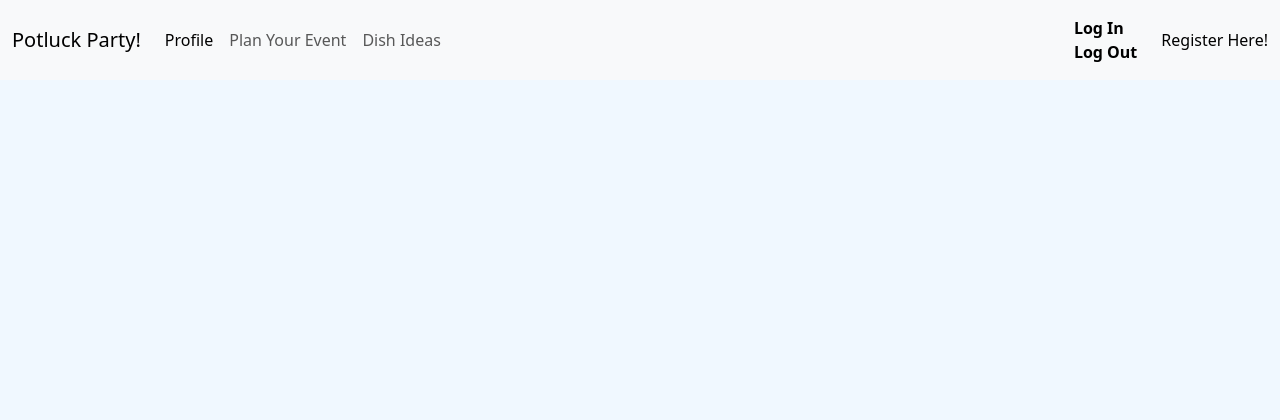
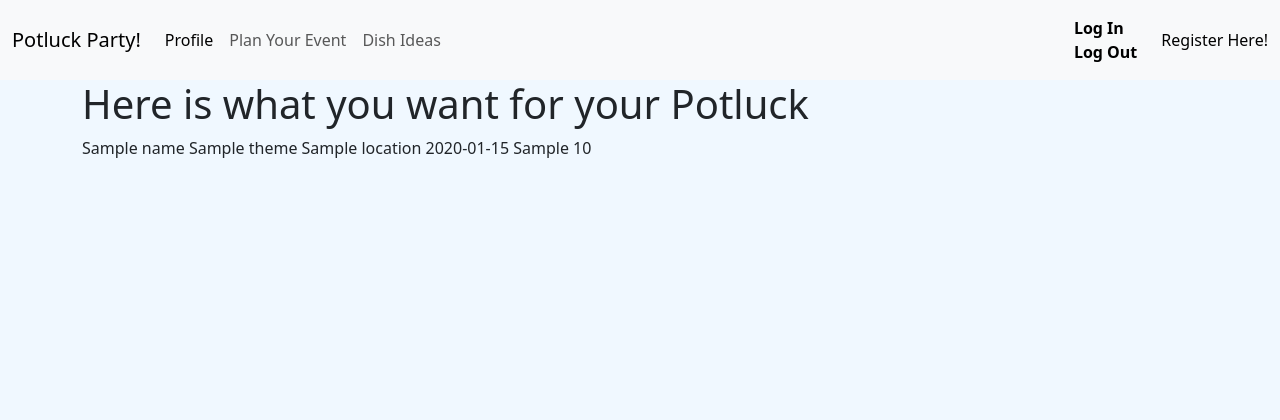
Before and after one commit to LeelooDawn/Final-Project, a Flask app: template templates/newevent.html in a window 1280 px wide. Shown: the top 420 px of the page. Run offline with Flask 3, Linux system fonts and the light colour scheme; the template is opened without the code that fills it: most values are stand-ins (such as "Sample title", 1, 10 or a date in 2020).

Commit message:
updating events function

```diff
--- a/app.py
+++ b/app.py
@@ -130,28 +130,53 @@ def register():
 @login_required
 def events():
 # USER CREATES EVENT BY ENTERING INFORMATION INTO EVENT TABLE
+    #create host id for the user
     host_id = session.get("user_id")
+    #create connection to database
+    con = sqlite.connect(db)
+    cur = con.cursor()
 
     if request.method == "POST":
+        #get all information from form
         event_title = request.form.get("eventtitle")
         event_theme = request.form.get("eventtheme")
         datetime = request.form.get("datetime")
         event_location = request.form.get("eventlocation")
+        dish_type = request.form.get("dish_type")
+        amount_of_type = request.form.get("amount_of_type")
         #make sure no fields are left black
         error = "All fields are required"
-        if not all(event_title, event_theme, datetime, event_location):
+        if not all(event_title, event_theme, datetime, event_location, dish_type,):
             return render_template ("error.html", error=error)
-        #add event to database
-        with sqlite3.connect(db) as con:
-            cur = con.cursor()
-            data = cur.execute("INSERT INTO events (event_name, event_date_time, event_location, event_theme, host_id) VALUES (?,?,?,?,?)", (event_title, datetime, event_location, event_theme, host_id))
-            con.commit()
-        #user chooses how many dishes needed for event
+        #begin adding event to database
+        cur.execute("BEGIN")
+        #add event time, location, title
+        new_event = cur.execute("INSERT INTO events (event_name, event_date_time, event_location, event_theme, host_id) VALUES (?,?,?,?,?)", (event_title, datetime, event_location, event_theme, host_id))
+        #get created event primary id
+        event_id = cur.lastrowid
+        #get dish-type and select the dish-id from the table
+        cur.execute("SELECT dish_id FROM dish_type WHERE dish_type = ?" (dish_type,))
+        dish_id = c.fetchone()[0]
+        #enter dishes information: dish-id (from other table), amount of the type of dish, and the event-id just created
+        new_event_dishes = cur.execute("INSERT INTO dishes_needed (dish_id, amount_of_type, event_id) VALUES(?,?,?)", (dish_id, amount_of_type, event_id))
+        #commit all transactions
+        cur.execute("COMMIT")
+        con.close()
+
         #show new event in new_event html
+        if new_event and new_event_dishes:
+            name=new_event["event_name"]
+            location=new_event["event_location"]
+            dateandtime=new_event["event_date_time"]
+            theme=new_event["event_theme"]
+            dishType=dish_type
+            amount_of_dishes=new_event_dishes["amount_of_type"]
 
-        return render_template("event.html", dishes=dishes)
+        return render_template("newevent.html", name=name, location=location, datetime=dateandtime, theme=theme, dishType=dish_type, amount_of_dishes=amount_of_dishes)
     else:
-        return render_template("event.html", dishes=dishes )
+        cur.execute("SELECT dish_type FROM dish_type")
+        dish_types = [row[0] for row in c.fetchall()]
+        return render_template("events.html", dish_types=dish_types)
 
 #APP ROUTE - CONFIRM EVENT INFORMATION & SEND INVITATIONS
 
--- a/templates/newevent.html
+++ b/templates/newevent.html
@@ -1,2 +1,5 @@
 {% extends "layout.html" %} {% block title %} Event Planning {% endblock %} {%
-block main %} {% endblock %}
+block main %}
+<h1>Here is what you want for your Potluck</h1>
+{{ name }} {{ theme }} {{ location }} {{ dateandtime }} {{ dishType }} {{
+amount_of_dishes }} {% endblock %}
```
Also changed, not shown: templates/events.html (+1 -10 lines).
